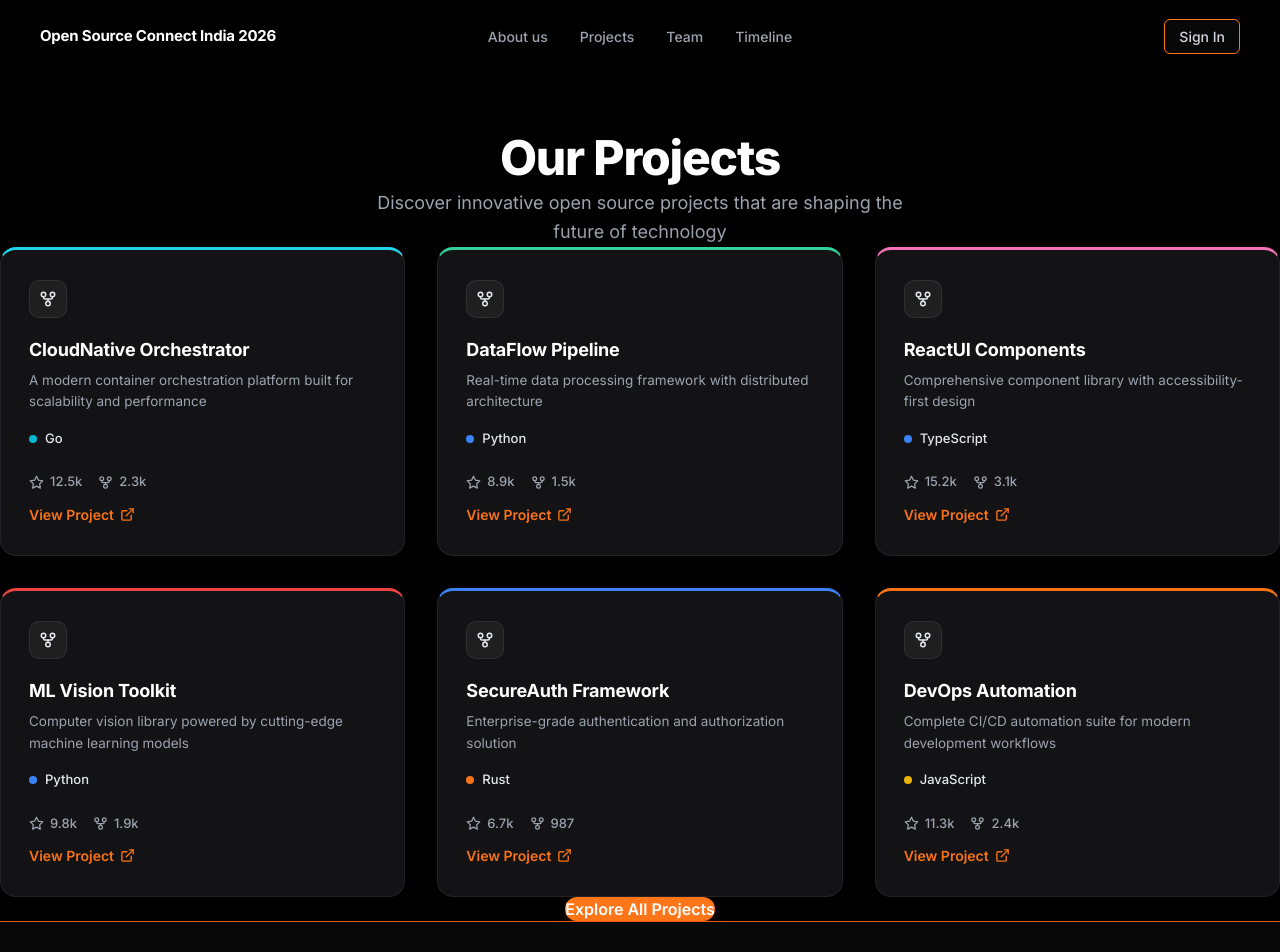
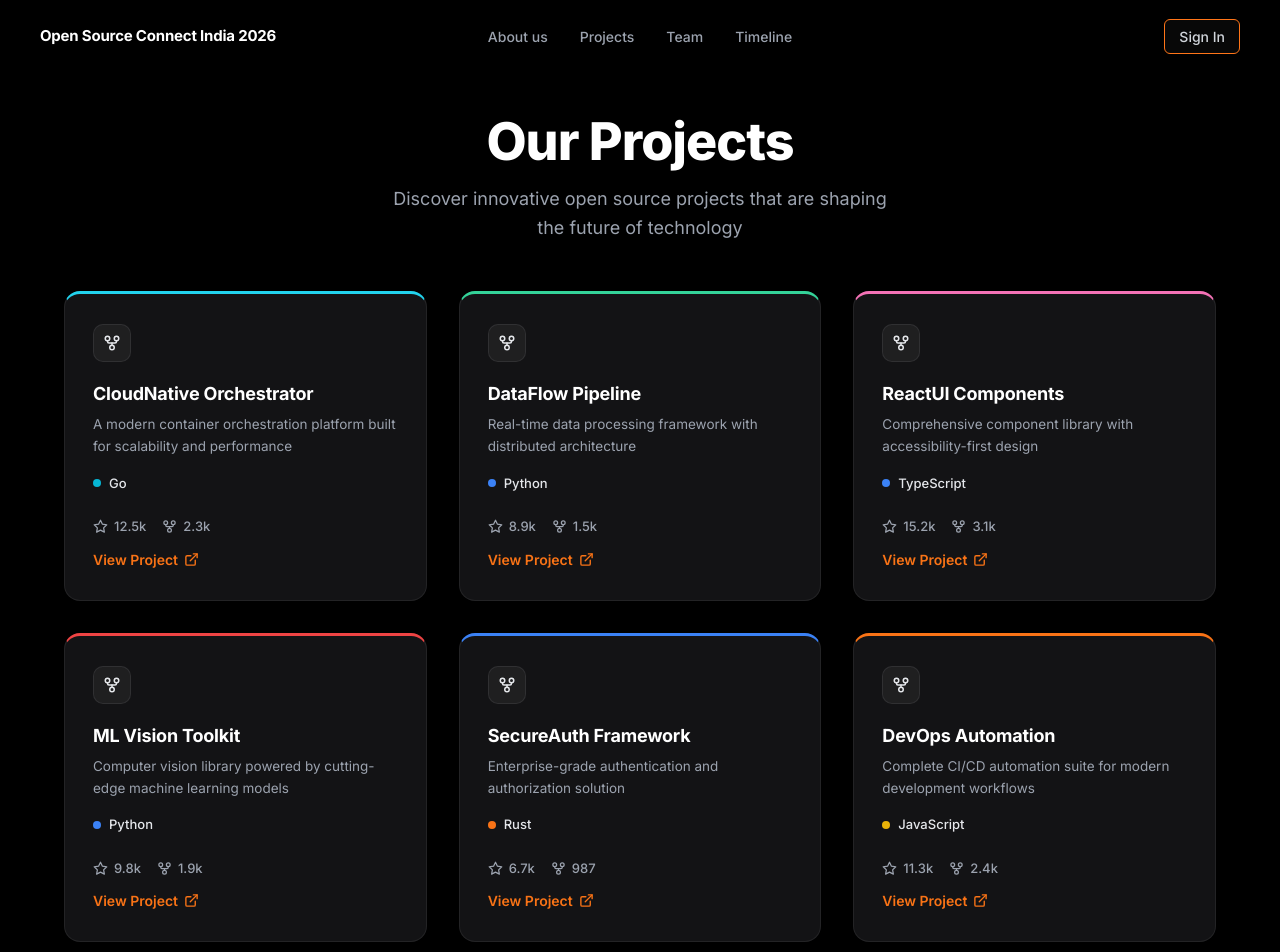
Before and after one commit to KhannaSparsh0001/OSC-India, a Next.js app: page /projects in a window 1280 px wide. Shown: the top 952 px of the page. Built offline with nearby package versions, Linux system fonts and the light colour scheme.

Commit message:
Add responsive styles and layout for ProjectsPage with new CSS classes

```diff
--- a/app/globals.css
+++ b/app/globals.css
@@ -331,3 +331,69 @@ img { display: block; max-width: 100%; }
     padding: 50px 16px !important;
   }
 }
+
+/* ===========================
+   PROJECTS PAGE
+   =========================== */
+
+/* Page wrapper: centred, with safe side padding */
+.projects-page-wrapper {
+  flex-grow: 1;
+  width: 100%;
+  max-width: 1280px;
+  margin: 0 auto;
+  padding: 40px 20px 80px;        /* 20px side gap on mobile */
+}
+
+/* Cards grid: single column on mobile */
+.projects-grid {
+  display: grid;
+  grid-template-columns: 1fr;
+  gap: 24px;
+}
+
+/* CTA button */
+.projects-cta-btn {
+  width: 100%;
+  max-width: 340px;
+  background: var(--orange);
+  color: #ffffff;
+  font-weight: 700;
+  font-size: 15px;
+  padding: 14px 32px;
+  border-radius: 999px;
+  border: none;
+  cursor: pointer;
+  text-align: center;
+  transition: background 0.2s ease;
+  box-shadow: 0 4px 20px rgba(255, 117, 24, 0.3);
+}
+.projects-cta-btn:hover {
+  background: var(--orange-dark);
+}
+
+/* Tablet (≥ 640px): 2-column grid, wider padding */
+@media (min-width: 640px) {
+  .projects-page-wrapper {
+    padding-left: 40px;
+    padding-right: 40px;
+  }
+  .projects-grid {
+    grid-template-columns: repeat(2, 1fr);
+  }
+  .projects-cta-btn {
+    width: auto;
+  }
+}
+
+/* Desktop (≥ 1024px): 3-column grid */
+@media (min-width: 1024px) {
+  .projects-page-wrapper {
+    padding-left: 64px;
+    padding-right: 64px;
+  }
+  .projects-grid {
+    grid-template-columns: repeat(3, 1fr);
+    gap: 32px;
+  }
+}
--- a/app/projects/page.tsx
+++ b/app/projects/page.tsx
@@ -2,7 +2,6 @@ import ProjectCard, { ProjectCardProps } from "../components/ProjectCard";
 import Navbar from "../components/Navbar";
 import Footer from "../components/Footer";
 
-// Mock Data representing the projects from the Figma design
 const mockProjects: ProjectCardProps[] = [
   {
     title: "CloudNative Orchestrator",
@@ -11,7 +10,7 @@ const mockProjects: ProjectCardProps[] = [
     stars: "12.5k",
     forks: "2.3k",
     githubUrl: "#",
-    accentColor: "#22d3ee", // cyan
+    accentColor: "#22d3ee",
   },
   {
     title: "DataFlow Pipeline",
@@ -20,7 +19,7 @@ const mockProjects: ProjectCardProps[] = [
     stars: "8.9k",
     forks: "1.5k",
     githubUrl: "#",
-    accentColor: "#34d399", // emerald
+    accentColor: "#34d399",
   },
   {
     title: "ReactUI Components",
@@ -29,7 +28,7 @@ const mockProjects: ProjectCardProps[] = [
     stars: "15.2k",
     forks: "3.1k",
     githubUrl: "#",
-    accentColor: "#f472b6", // pink
+    accentColor: "#f472b6",
   },
   {
     title: "ML Vision Toolkit",
@@ -38,7 +37,7 @@ const mockProjects: ProjectCardProps[] = [
     stars: "9.8k",
     forks: "1.9k",
     githubUrl: "#",
-    accentColor: "#ef4444", // red
+    accentColor: "#ef4444",
   },
   {
     title: "SecureAuth Framework",
@@ -47,7 +46,7 @@ const mockProjects: ProjectCardProps[] = [
     stars: "6.7k",
     forks: "987",
     githubUrl: "#",
-    accentColor: "#3b82f6", // blue
+    accentColor: "#3b82f6",
   },
   {
     title: "DevOps Automation",
@@ -56,42 +55,57 @@ const mockProjects: ProjectCardProps[] = [
     stars: "11.3k",
     forks: "2.4k",
     githubUrl: "#",
-    accentColor: "#f97316", // orange
-  }
+    accentColor: "#f97316",
+  },
 ];
 
 export default function ProjectsPage() {
   return (
     <main className="min-h-screen bg-[var(--bg)] flex flex-col">
       <Navbar />
-      {/* Top clearance for fixed navbar */}
-      <div className="h-24 sm:h-28 md:h-32 w-full shrink-0" aria-hidden="true" />
 
-      <div className="flex-grow px-5 sm:px-8 md:px-12 pb-16 max-w-7xl mx-auto w-full">
-        {/* Header Section */}
-        <div className="text-center mb-10 sm:mb-14 md:mb-16 flex flex-col items-center">
-          <h1 className="text-3xl sm:text-4xl md:text-5xl font-extrabold text-white tracking-tight leading-tight mb-3">
-            Our <span className="text-white">Projects</span>
+      {/* Spacer for fixed navbar */}
+      <div style={{ height: "72px", flexShrink: 0 }} aria-hidden="true" />
+
+      {/* Page wrapper with side padding applied via CSS */}
+      <div className="projects-page-wrapper">
+        {/* Header */}
+        <div style={{ textAlign: "center", marginBottom: "48px" }}>
+          <h1
+            style={{
+              fontSize: "clamp(28px, 6vw, 52px)",
+              fontWeight: 800,
+              color: "#ffffff",
+              letterSpacing: "-1px",
+              lineHeight: 1.15,
+              marginBottom: "12px",
+            }}
+          >
+            Our Projects
           </h1>
-          <p className="text-[var(--text-secondary)] text-sm sm:text-base md:text-lg max-w-md sm:max-w-xl text-center px-3 leading-relaxed">
+          <p
+            style={{
+              fontSize: "clamp(13.5px, 2.5vw, 18px)",
+              color: "#9ca3af",
+              lineHeight: 1.65,
+              maxWidth: "520px",
+              margin: "0 auto",
+            }}
+          >
             Discover innovative open source projects that are shaping the future of technology
           </p>
         </div>
 
-        {/* Project Grid */}
-        <div
-          className="grid grid-cols-1 md:grid-cols-2 lg:grid-cols-3 gap-6 sm:gap-6 lg:gap-8 mb-12 sm:mb-16"
-        >
+        {/* Cards grid — responsive via CSS class */}
+        <div className="projects-grid" style={{ marginBottom: "40px" }}>
           {mockProjects.map((project, index) => (
             <ProjectCard key={index} {...project} />
           ))}
         </div>
 
-        {/* CTA Button */}
-        <div className="my-8 sm:my-14 md:my-20 flex justify-center w-full px-4">
-          <button
-            className="bg-[var(--orange)] hover:bg-[var(--orange-dark)] text-white font-semibold rounded-full transition-all duration-300 shadow-lg shadow-orange-500/20 px-8 py-3.5 sm:px-10 sm:py-4 text-sm sm:text-base w-full sm:w-auto text-center cursor-pointer"
-          >
+        {/* CTA */}
+        <div style={{ display: "flex", justifyContent: "center" }}>
+          <button className="projects-cta-btn">
             Explore All Projects
           </button>
         </div>
```
